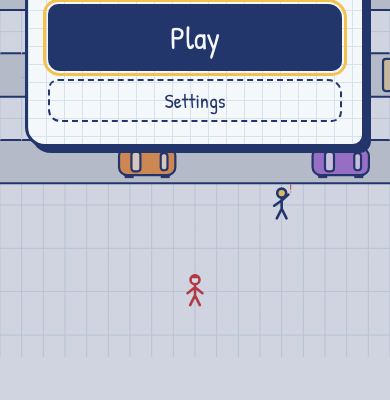
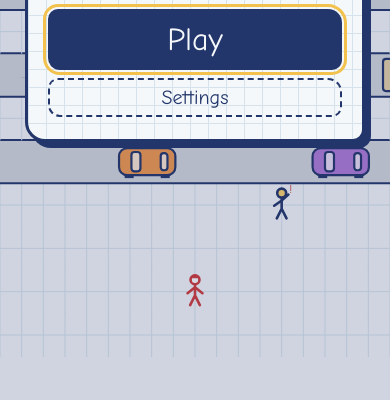
Before and after one commit to ndenizcicek/stickman-crossing, a website built with Vite: page index.html in a window 390 px wide. Shown: the part 444-844 px from the top of the page. Built offline with nearby package versions, Linux system fonts and the light colour scheme; some packages are replaced by stand-ins of ours; files whose address does not match are found by name; what @capacitor-community/admob, @capacitor/core, @capacitor/preferences would draw is missing.

Commit message:
Bundle Patrick Hand font, render at full retina resolution
- Font files in public/fonts (OFL), no Google Fonts request; game looks the same offline
- Wait for the font before the first frame
- Canvas pixel ratio cap raised from 2 to 3 for sharper drawing on iPhone

Co-Authored-By: Claude Opus 5.5 <noreply@anthropic.com>
Claude-Session: https://claude.ai/code/session_013NdzvEmUyg6CaZK8jCzDja

```diff
--- a/index.html
+++ b/index.html
@@ -5,8 +5,6 @@
   <meta name="viewport" content="width=device-width, initial-scale=1, viewport-fit=cover, user-scalable=no">
   <title>Stickman Crossing</title>
   <meta name="description" content="Hop across busy city streets, pick up friends along the way and keep your stickman chain alive.">
-  <link rel="preconnect" href="https://fonts.googleapis.com">
-  <link rel="stylesheet" href="https://fonts.googleapis.com/css2?family=Patrick+Hand&display=swap">
   <link rel="stylesheet" href="./style.css">
 </head>
 <body>
--- a/src/main.ts
+++ b/src/main.ts
@@ -217,6 +217,8 @@ function frame(now: number) {
 }
 
 async function boot() {
+  // Wait for the bundled handwriting font so the first canvas frame doesn't draw with a fallback face.
+  try { await Promise.race([document.fonts.load('20px "Patrick Hand"'), new Promise(r => setTimeout(r, 1500))]); } catch { /* fine */ }
   await store.load();
   sfx.muted = store.get('sound') === 'off';
   vibe.enabled = store.get('vibration') !== 'off';
--- a/src/render.ts
+++ b/src/render.ts
@@ -23,7 +23,7 @@ export class Renderer {
 
   resize() {
     const r = this.canvas.getBoundingClientRect();
-    const dpr = Math.min(2, window.devicePixelRatio || 1);
+    const dpr = Math.min(3, window.devicePixelRatio || 1);
     this.width = r.width; this.height = r.height;
     this.canvas.width = Math.round(r.width * dpr);
     this.canvas.height = Math.round(r.height * dpr);
@@ -35,7 +35,7 @@ export class Renderer {
 
   /** Draws one vehicle centred on this canvas, sized to fit (used for the city circles on the map). */
   badge(kind: VehicleKind, size: number, color?: string) {
-    const dpr = Math.min(2, window.devicePixelRatio || 1);
+    const dpr = Math.min(3, window.devicePixelRatio || 1);
     this.canvas.width = Math.round(size * dpr); this.canvas.height = Math.round(size * dpr);
     this.ctx.setTransform(dpr, 0, 0, dpr, 0, 0);
     this.width = this.height = size; this.t = 0;
--- a/style.css
+++ b/style.css
@@ -1,4 +1,16 @@
 /* Ballpoint pen on a squared school notebook. */
+
+/* Patrick Hand (SIL Open Font License, see public/fonts/OFL.txt), bundled so the game looks the same offline. */
+@font-face {
+  font-family: "Patrick Hand"; font-style: normal; font-weight: 400; font-display: block;
+  src: url("./fonts/patrick-hand-latin.woff2") format("woff2");
+  unicode-range: U+0000-00FF, U+0131, U+0152-0153, U+02BB-02BC, U+02C6, U+02DA, U+02DC, U+0304, U+0308, U+0329, U+2000-206F, U+20AC, U+2122, U+2191, U+2193, U+2212, U+2215, U+FEFF, U+FFFD;
+}
+@font-face {
+  font-family: "Patrick Hand"; font-style: normal; font-weight: 400; font-display: block;
+  src: url("./fonts/patrick-hand-latin-ext.woff2") format("woff2");
+  unicode-range: U+0100-02BA, U+02BD-02C5, U+02C7-02CC, U+02CE-02D7, U+02DD-02FF, U+0304, U+0308, U+0329, U+1D00-1DBF, U+1E00-1E9F, U+1EF2-1EFF, U+2020, U+20A0-20AB, U+20AD-20C4, U+2113, U+2C60-2C7F, U+A720-A7FF;
+}
 :root {
   --paper: #f5f8fa;
   --grid: #d6e3ec;
```
Also changed, not shown: docs/IOS_RELEASE.md (+1 -1 lines), public/fonts/OFL.txt (added, +7 -0 lines), public/fonts/patrick-hand-latin-ext.woff2 (added), public/fonts/patrick-hand-latin.woff2 (added).
